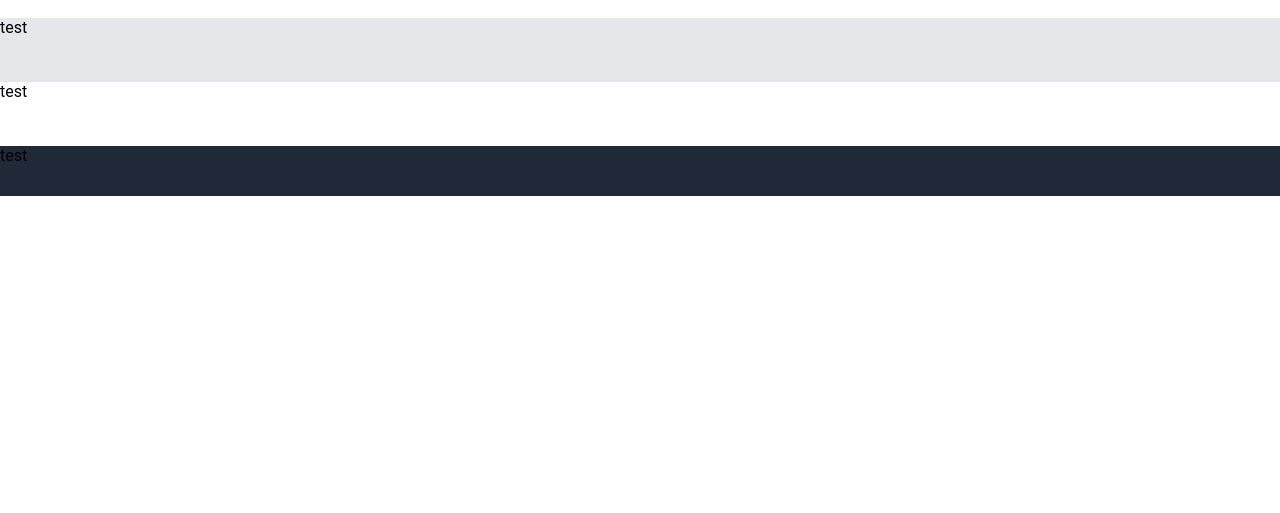
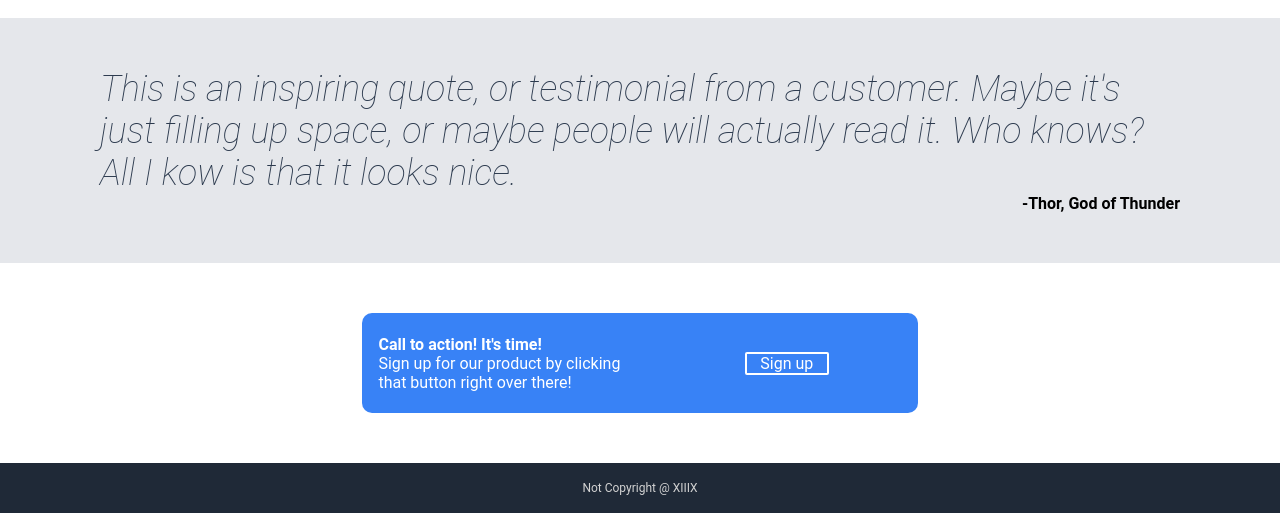
Before and after one commit to XIIIX89/landing-page, a plain HTML site: page index.html in a window 1280 px wide. Shown: the part 604-1117 px from the top of the page. Before the commit the page ends 800 px from the top, so only its background shows below. Drawn offline with Linux system fonts and the light colour scheme.

Commit message:
Bottom section and footer complete.

```diff
--- a/index.html
+++ b/index.html
@@ -47,21 +47,30 @@
             <img src="./images/saffron.png" alt="saffron">
             <div class="text">this is some subtext under an illustration or image</div>
             </div>
-
         </div>
-
     </div>
 
     <div class="bottom-mid">
-        test
+        <p class="quote-text">This is an inspiring quote, or testimonial from a customer. Maybe it's just filling up space, or maybe people will actually read it. Who knows? All I kow is that it looks nice.</p>
+        <p class="quote">-Thor, God of Thunder</p>
     </div>
 
     <div class="bottom">
-        test
+        <div class="modal">
+            <div class="modal-left">
+            <div class="title">Call to action! It's time!</div>
+            <div class="text">Sign up for our product by clicking that button right over there!</div>
+            </div>
+
+            <div class="modal-right">
+                <div class="sign-up-button">Sign up</div>
+            </div>
+
+        </div>
     </div>
 
     <div class="footer">
-        test
+        Not Copyright @ XIIIX
     </div>
 </body>
 
--- a/style.css
+++ b/style.css
@@ -128,15 +128,97 @@ body {
 
 .bottom-mid {
     flex: 1;
+    display: flex;
+    flex-direction: column;
     background-color: #E5E7EB;
+    align-items: center;
+    padding: 0 50px;
+    gap: 0;
+
+}
+
+.bottom-mid .quote-text {
+    font-size: 36px;
+    color: #2c3a4e;
+    font-style: italic;
+    font-weight: 100;
+    margin: 50px 50px 0 50px;
+}
+
+.bottom-mid .quote {
+    font-weight: 700;
+    margin: 0 50px 50px auto;
+
 }
 
 .bottom {
     flex: 1;
+    display: flex;
+    justify-content: center;
+    align-items: center;
     background-color: white;
+    margin: 100 px;
+    margin: 0;
+    padding: 0;
+}
+
+.bottom .modal {
+    margin: 0;
+    display: flex;
+    height: 100px;
+    margin: 50px;
+    border-radius: 10px;
+}
+
+.bottom .modal .modal-left {
+    flex: 1;
+    display: flex;
+    justify-content: center;
+    flex-direction: column;
+    background-color: #3882F6;
+    border-bottom-left-radius: 10px;
+    border-top-left-radius: 10px;
+    padding: 16px;
+    flex-wrap: wrap;
+
+}
+
+.bottom .modal .modal-left .title {
+    color: white;
+    font-weight: 700;
+}
+
+.bottom .modal .modal-left .text {
+    color: white;
+}
+
+.bottom .modal .modal-right {
+    flex: 1;
+    display: flex;
+    justify-content: flex-end;
+    align-items: center;
+    border-bottom-right-radius: 10px;
+    border-top-right-radius: 10px;
+    background-color: #3882F6;
+}
+
+.bottom .modal .modal-right .sign-up-button {
+    flex: 1;
+    color: white;
+    background-color: #3882F6;
+    border: 2px solid white;
+    border-radius: 2px;
+    text-align: center;
+    max-width: 80px;
+    margin: auto;
 }
 
 .footer {
-    height: 50px;
+    color: lightgrey;
+    font-size: 12px;
+    display: flex;
+    justify-content: center;
+    align-items: center;
+    min-height: 50px;
     background-color: #1F2937;
 }
```
